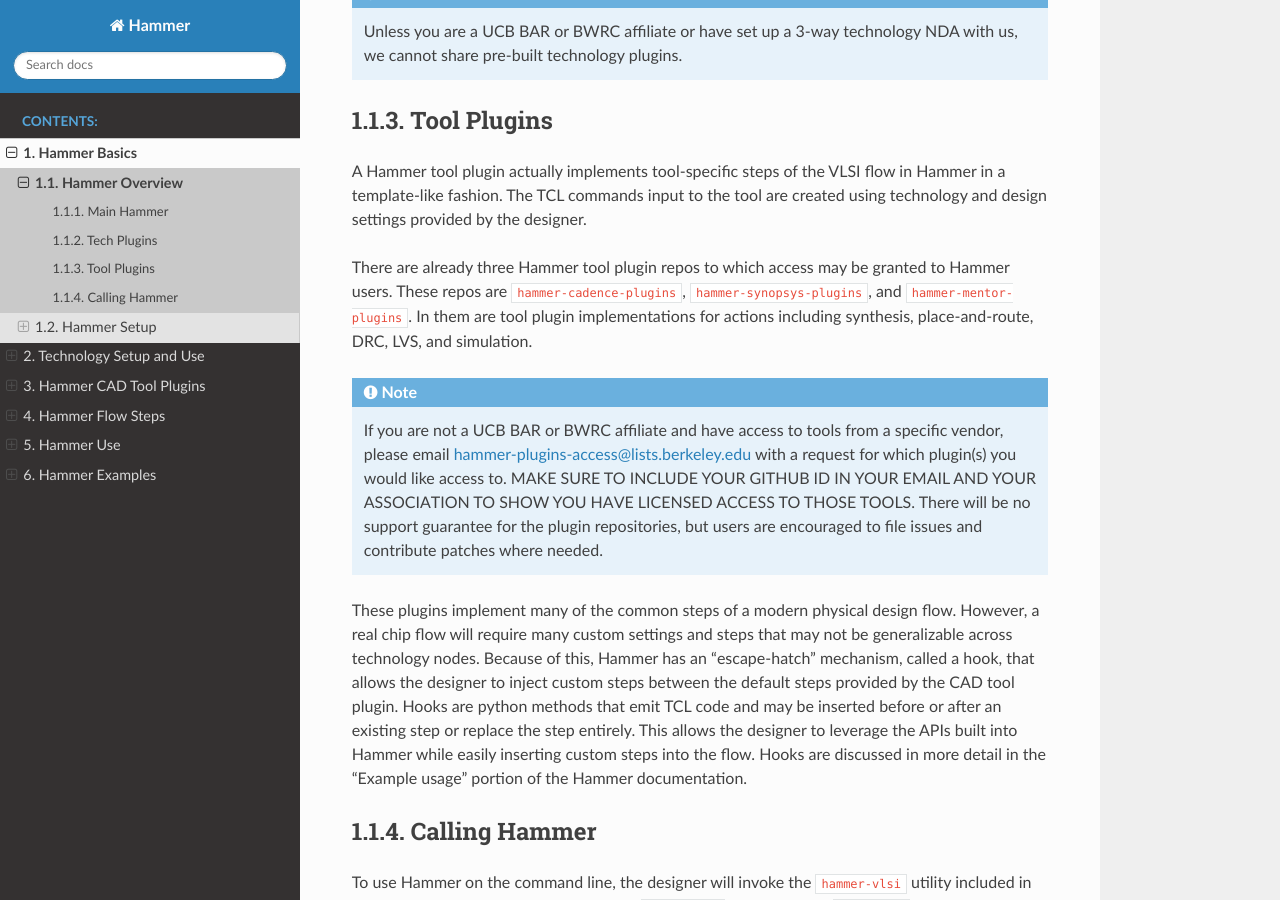
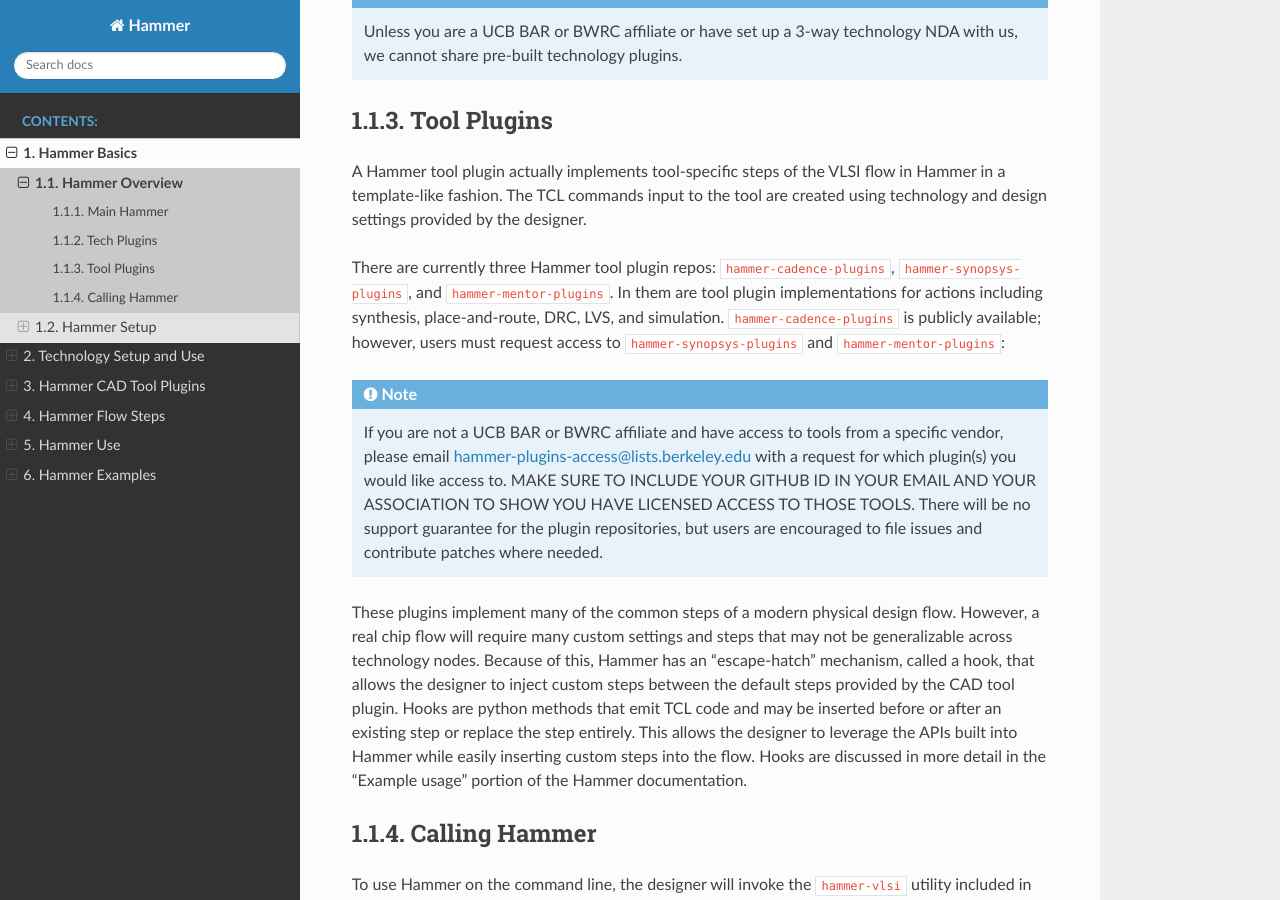
Before and after one commit to ucb-bar/hammer, a Sphinx documentation site: the page built from doc/Hammer-Basics/Hammer-Overview.rst, in a window 1280 px wide and 900 px high, scrolled down 1449 px. Built offline with Sphinx 7.4.7 and the Read the Docs theme 2.0.0, drawn with Linux system fonts in a browser that asks for light colours; pages that are not in the unit, such as notebooks, are missing from menus.

Commit message:
also in overview

```diff
--- a/doc/Hammer-Basics/Hammer-Overview.rst
+++ b/doc/Hammer-Basics/Hammer-Overview.rst
@@ -45,7 +45,7 @@
 A Hammer tool plugin actually implements tool-specific steps of the VLSI flow in Hammer in a template-like fashion.
 The TCL commands input to the tool are created using technology and design settings provided by the designer.
 
-There are already three Hammer tool plugin repos to which access may be granted to Hammer users. These repos are ``hammer-cadence-plugins``, ``hammer-synopsys-plugins``, and ``hammer-mentor-plugins``. In them are tool plugin implementations for actions including synthesis, place-and-route, DRC, LVS, and simulation.
+There are currently three Hammer tool plugin repos: ``hammer-cadence-plugins``, ``hammer-synopsys-plugins``, and ``hammer-mentor-plugins``. In them are tool plugin implementations for actions including synthesis, place-and-route, DRC, LVS, and simulation. ``hammer-cadence-plugins`` is publicly available; however, users must request access to ``hammer-synopsys-plugins`` and ``hammer-mentor-plugins``:
 
 .. _plugins-access:
 .. note:: If you are not a UCB BAR or BWRC affiliate and have access to tools from a specific vendor, please email hammer-plugins-access@lists.berkeley.edu with a request for which plugin(s) you would like access to. MAKE SURE TO INCLUDE YOUR GITHUB ID IN YOUR EMAIL AND YOUR ASSOCIATION TO SHOW YOU HAVE LICENSED ACCESS TO THOSE TOOLS. There will be no support guarantee for the plugin repositories, but users are encouraged to file issues and contribute patches where needed.
```
